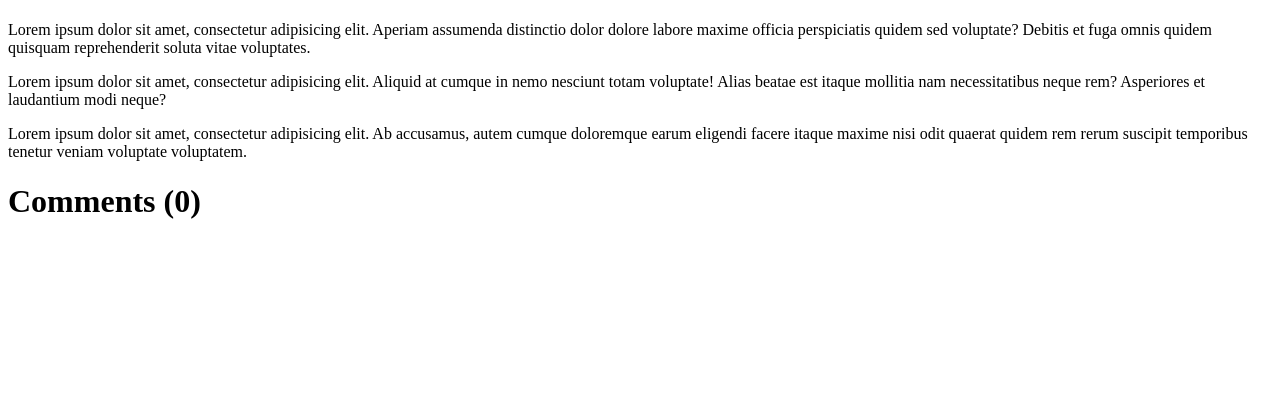
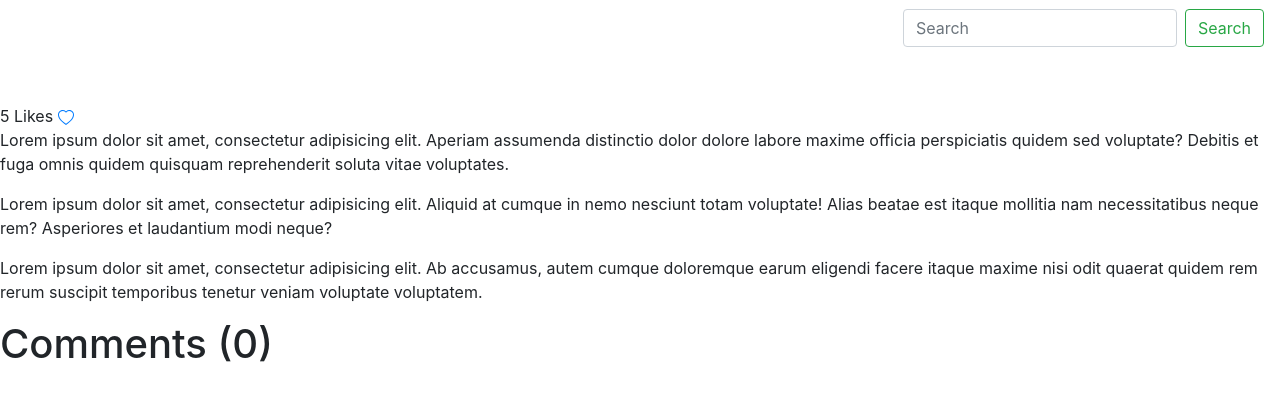
Before and after one commit to baquelo/the_spacebar, a Symfony app: template templates/article/show.html.twig in a window 1280 px wide. Shown: the top 401 px of the page. Run offline with Twig, Linux system fonts and the light colour scheme; the template is opened without the code that fills it, so the values that code supplies are empty; some libraries are stand-ins or nearby versions.

Commit message:
more code

```diff
--- a/composer.json
+++ b/composer.json
@@ -6,6 +6,7 @@
         "ext-ctype": "*",
         "ext-iconv": "*",
         "sensio/framework-extra-bundle": "^5.6",
+        "symfony/asset": "5.1.*",
         "symfony/console": "5.1.*",
         "symfony/dotenv": "5.1.*",
         "symfony/flex": "^1.3.1",
--- /dev/null
+++ b/public/js/article_like.js
@@ -0,0 +1,12 @@
+const jsLikeArticle = document.querySelector('.js-like-article');
+
+jsLikeArticle.addEventListener('click', (event) => {
+    event.preventDefault();
+
+    jsLikeArticle.innerHTML = '<svg width="1em" height="1em" viewBox="0 0 16 16" class="bi bi-heart-fill" fill="currentColor"\n' +
+        '                 xmlns="http://www.w3.org/2000/svg">\n' +
+        '                <path fill-rule="evenodd" d="M8 1.314C12.438-3.248 23.534 4.735 8 15-7.534 4.736 3.562-3.248 8 1.314z"/>\n' +
+        '            </svg>';
+
+    document.querySelector('.js-like-article-count').innerHTML = `${parseInt(document.querySelector('.js-like-article-count').innerHTML) + 1}`;
+})
--- a/templates/article/show.html.twig
+++ b/templates/article/show.html.twig
@@ -6,11 +6,28 @@
     <h1>{{ title }}</h1>
 
     <div>
-    <p>Lorem ipsum dolor sit amet, consectetur adipisicing elit. Aperiam assumenda distinctio dolor dolore labore maxime officia perspiciatis quidem sed voluptate? Debitis et fuga omnis quidem quisquam reprehenderit soluta vitae voluptates.</p>
+        <span class="js-like-article-count">5</span>
+        Likes
+        <a href="#" class="js-like-article">
+            <svg width="1em" height="1em" viewBox="0 0 16 16" class="bi bi-heart" fill="currentColor"
+                 xmlns="http://www.w3.org/2000/svg">
+                <path fill-rule="evenodd"
+                      d="M8 2.748l-.717-.737C5.6.281 2.514.878 1.4 3.053c-.523 1.023-.641 2.5.314 4.385.92 1.815 2.834 3.989 6.286 6.357 3.452-2.368 5.365-4.542 6.286-6.357.955-1.886.838-3.362.314-4.385C13.486.878 10.4.28 8.717 2.01L8 2.748zM8 15C-7.333 4.868 3.279-3.04 7.824 1.143c.06.055.119.112.176.171a3.12 3.12 0 0 1 .176-.17C12.72-3.042 23.333 4.867 8 15z"/>
+            </svg>
+        </a>
+    </div>
 
-    <p>Lorem ipsum dolor sit amet, consectetur adipisicing elit. Aliquid at cumque in nemo nesciunt totam voluptate! Alias beatae est itaque mollitia nam necessitatibus neque rem? Asperiores et laudantium modi neque?</p>
+    <div>
+        <p>Lorem ipsum dolor sit amet, consectetur adipisicing elit. Aperiam assumenda distinctio dolor dolore labore
+            maxime officia perspiciatis quidem sed voluptate? Debitis et fuga omnis quidem quisquam reprehenderit soluta
+            vitae voluptates.</p>
 
-    <p>Lorem ipsum dolor sit amet, consectetur adipisicing elit. Ab accusamus, autem cumque doloremque earum eligendi facere itaque maxime nisi odit quaerat quidem rem rerum suscipit temporibus tenetur veniam voluptate voluptatem.</p>
+        <p>Lorem ipsum dolor sit amet, consectetur adipisicing elit. Aliquid at cumque in nemo nesciunt totam voluptate!
+            Alias beatae est itaque mollitia nam necessitatibus neque rem? Asperiores et laudantium modi neque?</p>
+
+        <p>Lorem ipsum dolor sit amet, consectetur adipisicing elit. Ab accusamus, autem cumque doloremque earum
+            eligendi facere itaque maxime nisi odit quaerat quidem rem rerum suscipit temporibus tenetur veniam
+            voluptate voluptatem.</p>
     </div>
 
     <div>
@@ -20,3 +37,7 @@
         {% endfor %}
     </div>
 {% endblock %}
+
+{% block javascripts %}
+    <script src="{{ asset('js/article_like.js') }}"></script>
+{% endblock %}
--- a/templates/base.html.twig
+++ b/templates/base.html.twig
@@ -1,12 +1,60 @@
 <!DOCTYPE html>
-<html>
+<html lang="en">
 <head>
     <meta charset="UTF-8">
-        <title>{% block title %}Welcome!{% endblock %}</title>
-        {% block stylesheets %}{% endblock %}
+    <meta name="viewport" content="width=device-width, initial-scale=1, shrink-to-fit=no">
+    <title>{% block title %}Welcome to the SpaceBar!{% endblock %}</title>
+    {% block stylesheets %}
+        <link rel="stylesheet" href="https://stackpath.bootstrapcdn.com/bootstrap/5.0.0-alpha2/css/bootstrap.min.css"
+              integrity="sha384-DhY6onE6f3zzKbjUPRc2hOzGAdEf4/Dz+WJwBvEYL/lkkIsI3ihufq9hk9K4lVoK"
+              crossorigin="anonymous">
+        <link rel="stylesheet" href="{{ asset('css/style.css') }}">
+    {% endblock %}
 </head>
 <body>
+<nav class="navbar navbar-expand-lg navbar-dark navbar-bg mb-5">
+    <a class="navbar-brand space-brand" href="{{ path('app_homepage') }}">The Space Bar</a>
+    <button class="navbar-toggler" type="button" data-toggle="collapse" data-target="#navbarSupportedContent"
+            aria-controls="navbarSupportedContent" aria-expanded="false" aria-label="Toggle navigation">
+        <span class="navbar-toggler-icon"></span>
+    </button>
+    <div class="collapse navbar-collapse" id="navbarSupportedContent">
+        <ul class="navbar-nav mr-auto mb-2 mb-lg-0">
+            <li class="nav-item">
+                <a class="nav-link active" aria-current="page" href="#">Home</a>
+            </li>
+            <li class="nav-item">
+                <a class="nav-link" href="#">Link</a>
+            </li>
+            <li class="nav-item dropdown">
+                <a class="nav-link dropdown-toggle" href="#" id="navbarDropdown" role="button"
+                   data-toggle="dropdown" aria-expanded="false">
+                    Dropdown
+                </a>
+                <ul class="dropdown-menu" aria-labelledby="navbarDropdown">
+                    <li><a class="dropdown-item" href="#">Action</a></li>
+                    <li><a class="dropdown-item" href="#">Another action</a></li>
+                    <li>
+                        <hr class="dropdown-divider">
+                    </li>
+                    <li><a class="dropdown-item" href="#">Something else here</a></li>
+                </ul>
+            </li>
+            <li class="nav-item">
+                <a class="nav-link disabled" href="#" tabindex="-1" aria-disabled="true">Disabled</a>
+            </li>
+        </ul>
+        <form class="d-flex">
+            <input class="form-control mr-2" type="search" placeholder="Search" aria-label="Search">
+            <button class="btn btn-outline-success" type="submit">Search</button>
+        </form>
+    </div>
+</nav>
 {% block body %}{% endblock %}
-        {% block javascripts %}{% endblock %}
+{% block javascripts %}
+    <script src="https://stackpath.bootstrapcdn.com/bootstrap/5.0.0-alpha2/js/bootstrap.bundle.min.js"
+            integrity="sha384-BOsAfwzjNJHrJ8cZidOg56tcQWfp6y72vEJ8xQ9w6Quywb24iOsW913URv1IS4GD"
+            crossorigin="anonymous"></script>
+{% endblock %}
 </body>
 </html>
```
Also changed, not shown: src/Controller/ArticleController.php (+5 -3 lines), templates/article/homepage.html.twig (added, +9 -0 lines), public/css/style.css (added), 2 other files. Lines whose indentation alone changed are shown as unchanged.
